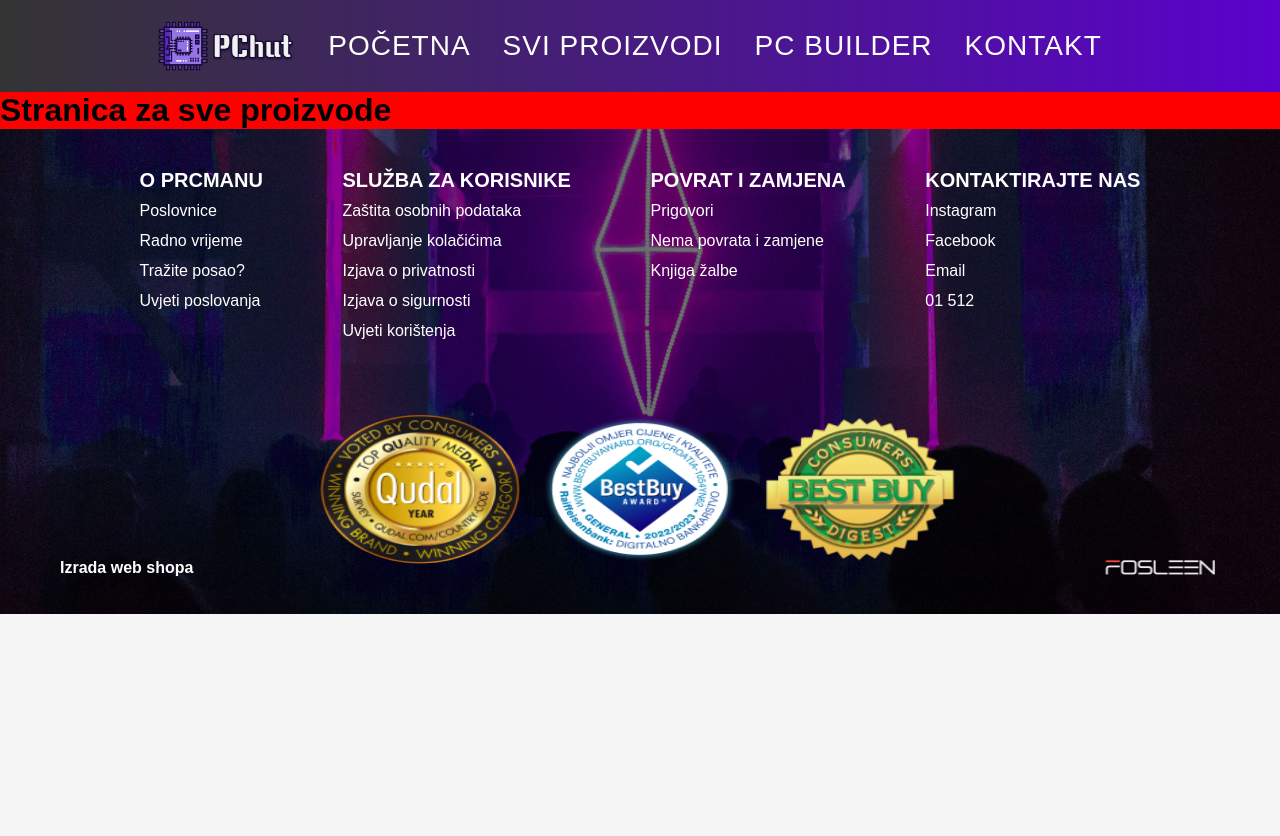
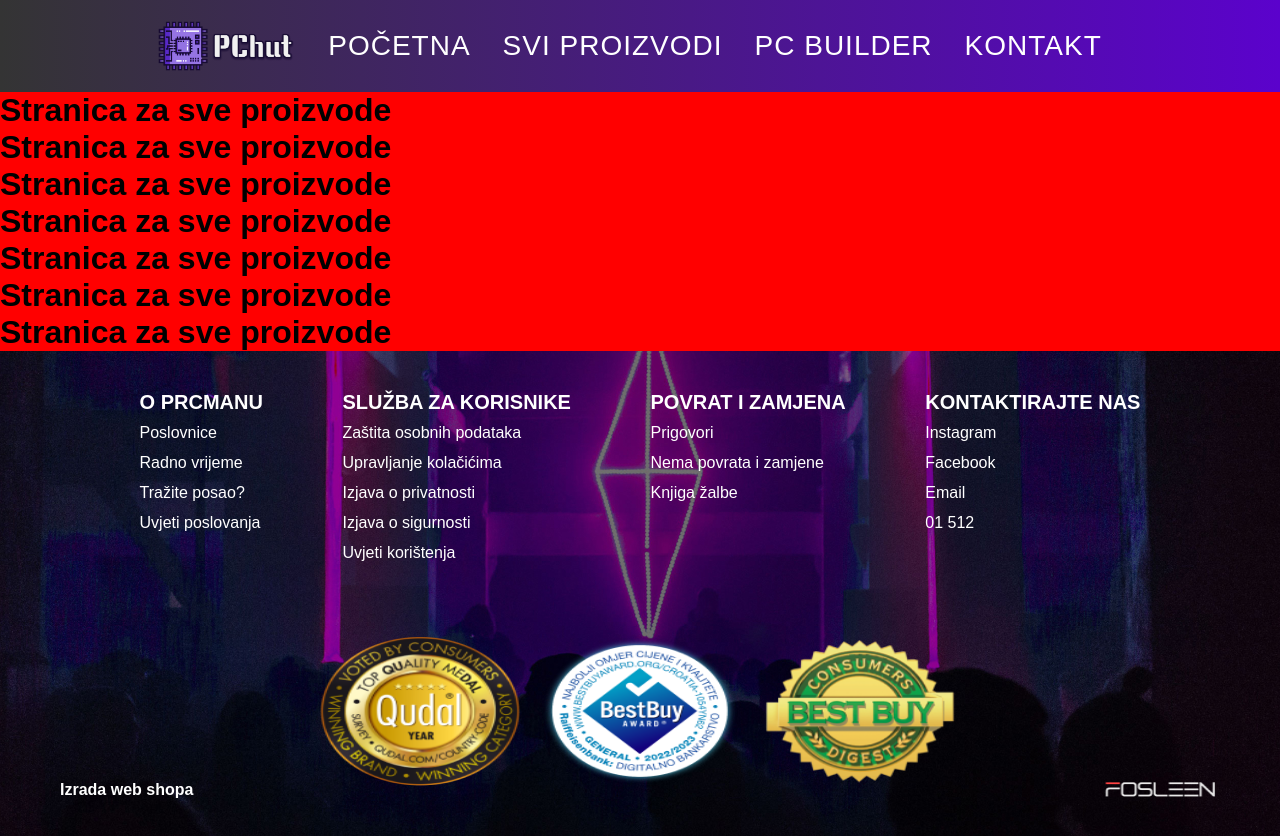
Before and after one commit to Fosleen/PCHUT, a Vue app in the folder frontend/vue/: page /proizvodi in a window 1280 px wide. Before the commit the page ends 800 px from the top, so only its background shows below. Built offline with nearby package versions, Linux system fonts and the light colour scheme; some icons are missing; a web font is replaced by a local one.

Commit message:
[FRONTEND] small main layout bug fix

```diff
--- a/frontend/vue/src/components/MainLayout.vue
+++ b/frontend/vue/src/components/MainLayout.vue
@@ -4,7 +4,7 @@
 
     <div class="main-section">
       <div class="content-wrapper">
-        <router-view class="content-wrapper"></router-view>
+        <router-view></router-view>
       </div>
       <Footer />
     </div>
--- a/frontend/vue/src/views/AllProducts.vue
+++ b/frontend/vue/src/views/AllProducts.vue
@@ -1,5 +1,11 @@
 <template>
   <div>
+    <h1>Stranica za sve proizvode</h1>
+    <h1>Stranica za sve proizvode</h1>
+    <h1>Stranica za sve proizvode</h1>
+    <h1>Stranica za sve proizvode</h1>
+    <h1>Stranica za sve proizvode</h1>
+    <h1>Stranica za sve proizvode</h1>
     <h1>Stranica za sve proizvode</h1>
   </div>
 </template>
```
